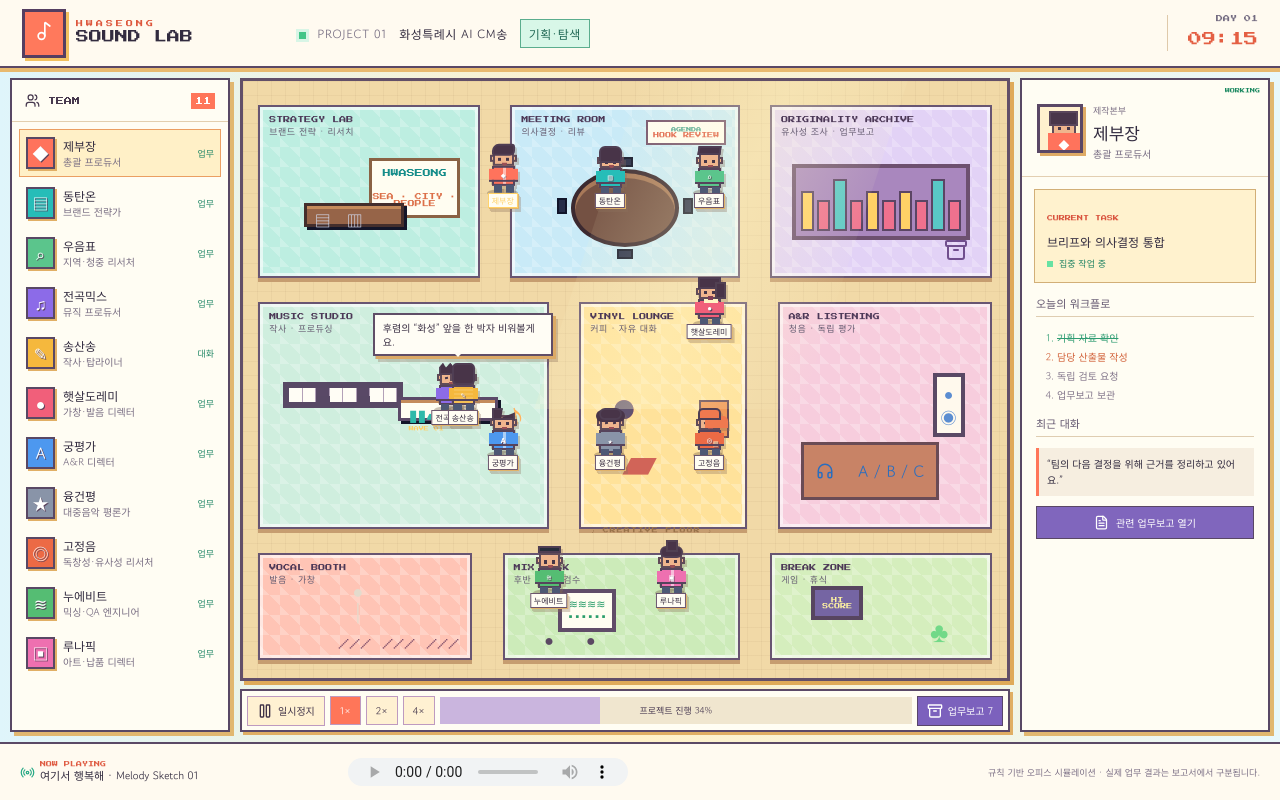
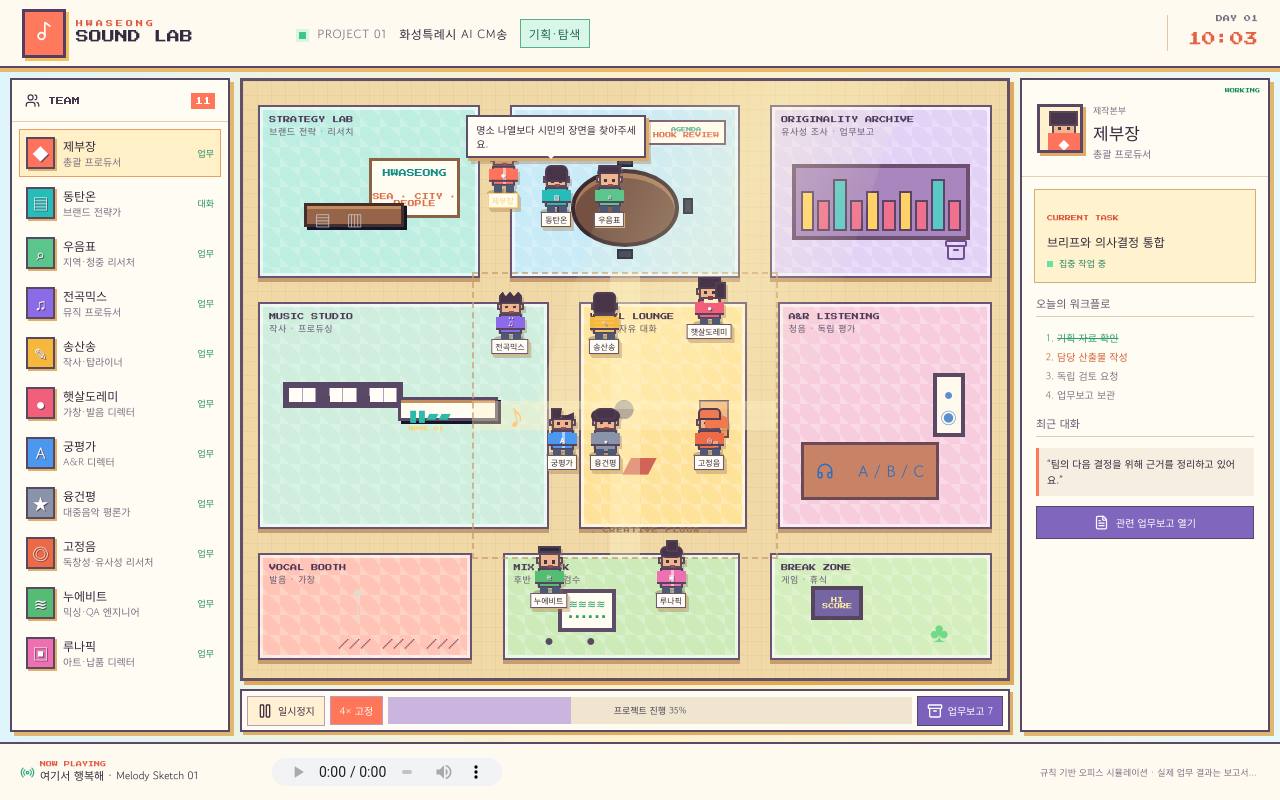
Before and after one commit to heekeunlee/hwasung_CM_contest, a React (Vite) app: page / in a window 1280 px wide. Built offline with nearby package versions, Linux system fonts and the light colour scheme.

Commit message:
Route agents through office corridors and fix footer overlap

```diff
--- a/src/App.jsx
+++ b/src/App.jsx
@@ -114,7 +114,7 @@ export default function App(){
   const [agents,setAgents]=useState(agentsSeed)
   const [selected,setSelected]=useState('lead')
   const [paused,setPaused]=useState(false)
-  const [speed,setSpeed]=useState(1)
+  const [speed]=useState(4)
   const [tick,setTick]=useState(0)
   const [reportOpen,setReportOpen]=useState(false)
   const [activeReport,setActiveReport]=useState(null)
@@ -142,7 +142,25 @@ export default function App(){
         if(a.id==='brand'&&phase<45) bubble='탕비실에서 차 한 잔 마시고 다시 합류할게요.'
         if(a.id==='lead'&&phase>=44) bubble='회의실로 모여 다음 후렴을 결정해요.'
       }
-      const dx=tx-a.x,dy=ty-a.y,dist=Math.hypot(dx,dy)
+      // Route visitors through door-side gaps and the shared hall instead of
+      // cutting diagonally across a room. The office has three horizontal
+      // bands and vertical door gaps at roughly x=33 / x=67.
+      const band=y=>y<35?0:y<78?1:2, currentBand=band(a.y), targetBand=band(ty)
+      const gapFor=(from,to)=>{
+        const gaps=targetBand===currentBand?(currentBand===1?[42,68]:[33,67]):[33,67]
+        const between=gaps.filter(g=>g>Math.min(from,to)+2&&g<Math.max(from,to)-2)
+        return (between.length?between:gaps).reduce((best,g)=>Math.abs(g-from)<Math.abs(best-from)?g:best,gaps[0])
+      }
+      let next=[tx,ty]
+      const trip=Math.hypot(tx-a.home[0],ty-a.home[1])
+      if(trip>8){
+        const gap=gapFor(a.x,tx)
+        const exitY=currentBand===0?35:currentBand===1?77:77
+        const entryY=targetBand===0?35:targetBand===1?37:77
+        const waypoints=currentBand===targetBand?[[gap,ty]]:[[gap,exitY],[gap,entryY],[tx,ty]]
+        for(const waypoint of waypoints){if(Math.hypot(waypoint[0]-a.x,waypoint[1]-a.y)>4){next=waypoint;break}}
+      }
+      const dx=next[0]-a.x,dy=next[1]-a.y,dist=Math.hypot(dx,dy)
       return {...a,x:dist>.5?a.x+dx*.16:a.x,y:dist>.5?a.y+dy*.16:a.y,bubble}
     }))
   },[tick])
@@ -168,6 +186,7 @@ export default function App(){
       <div className="world-wrap">
         <div className="world">
           <div className="sunbeam"/><div className="grid"/>
+          <div className="corridor-path" aria-hidden="true"/>
           {rooms.map(r=><section key={r.id} className={`room ${r.tone} shape-${r.shape}`} style={{left:`${r.x}%`,top:`${r.y}%`,width:`${r.w}%`,height:`${r.h}%`}}>
             <h2>{r.label}<small>{r.sub}</small></h2><Furniture room={r}/>
           </section>)}
@@ -176,7 +195,7 @@ export default function App(){
         </div>
         <div className="controls">
           <button onClick={()=>setPaused(!paused)}>{paused?<Play size={16}/>:<Pause size={16}/>} {paused?'계속':'일시정지'}</button>
-          {[1,2,4].map(n=><button key={n} className={speed===n?'active':''} onClick={()=>setSpeed(n)}>{n}×</button>)}
+          <button className="active" disabled>4× 고정</button>
           <span><i style={{width:`${progress}%`}}/>프로젝트 진행 {progress}%</span>
           <button className="report-btn" onClick={()=>setReportOpen(true)}><Archive size={16}/> 업무보고 {reports.length}</button>
         </div>
--- a/src/main.jsx
+++ b/src/main.jsx
@@ -2,4 +2,5 @@ import { StrictMode } from 'react'
 import { createRoot } from 'react-dom/client'
 import App from './App'
 import './styles.css'
+import './pixel-fixes.css'
 createRoot(document.getElementById('root')).render(<StrictMode><App /></StrictMode>)
--- /dev/null
+++ b/src/pixel-fixes.css
@@ -0,0 +1,3 @@
+.corridor-path{position:absolute;z-index:1;left:30%;top:32%;width:40%;height:48%;pointer-events:none;opacity:.7;background:linear-gradient(90deg,transparent 45%,#fff3c488 45%,#fff3c488 55%,transparent 55%),linear-gradient(0deg,transparent 45%,#fff3c488 45%,#fff3c488 55%,transparent 55%);border:2px dashed #c99d6d}
+main>footer{position:relative;z-index:20;gap:12px;min-width:0;overflow:hidden}main>footer>div{min-width:240px;max-width:300px;overflow:hidden}main>footer b{display:block;white-space:nowrap;overflow:hidden;text-overflow:ellipsis}main>footer audio{width:230px;flex:0 1 230px}main>footer p{max-width:220px;white-space:nowrap;overflow:hidden;text-overflow:ellipsis}
+.controls button[disabled]{cursor:default;opacity:1}
```
